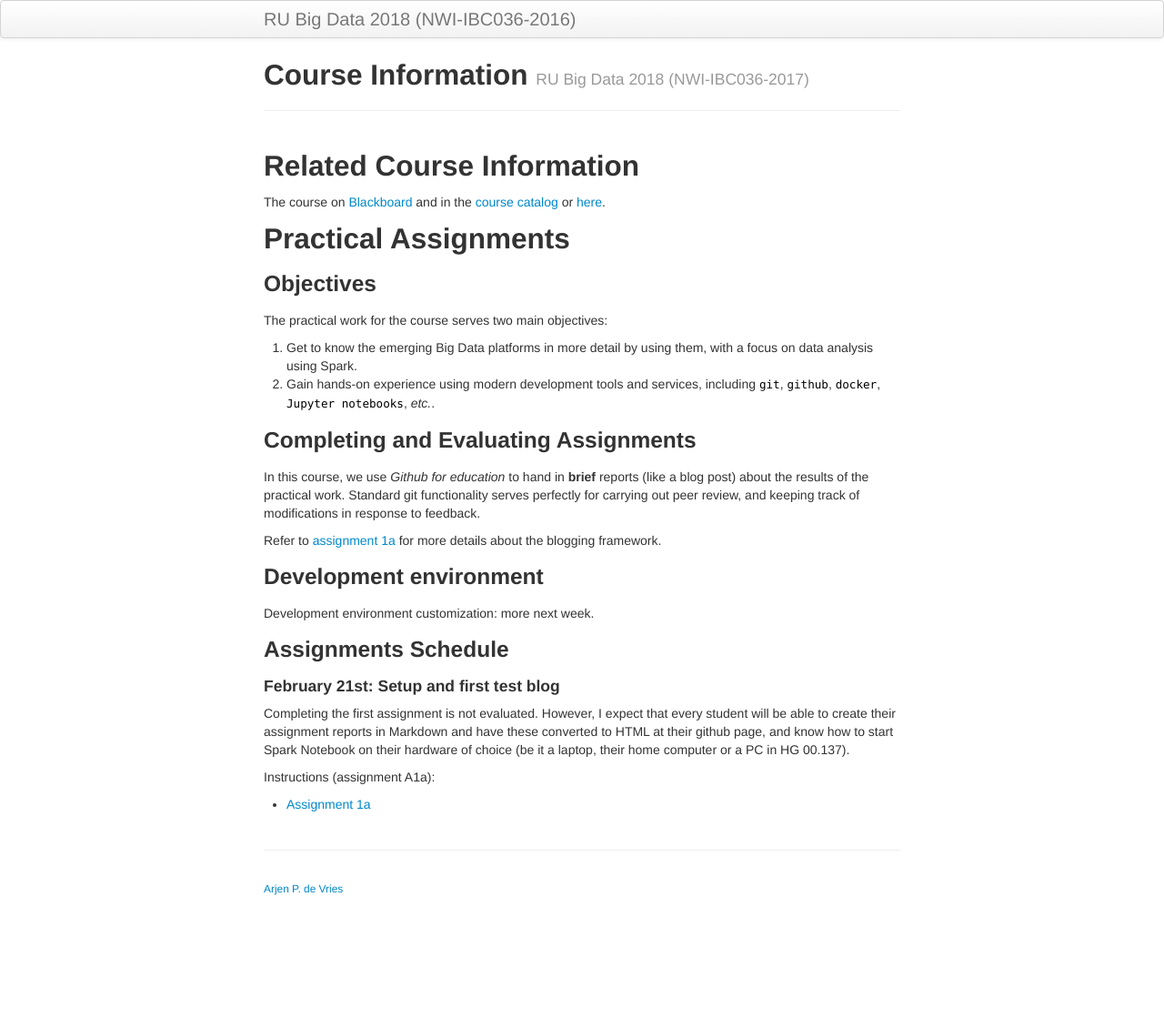
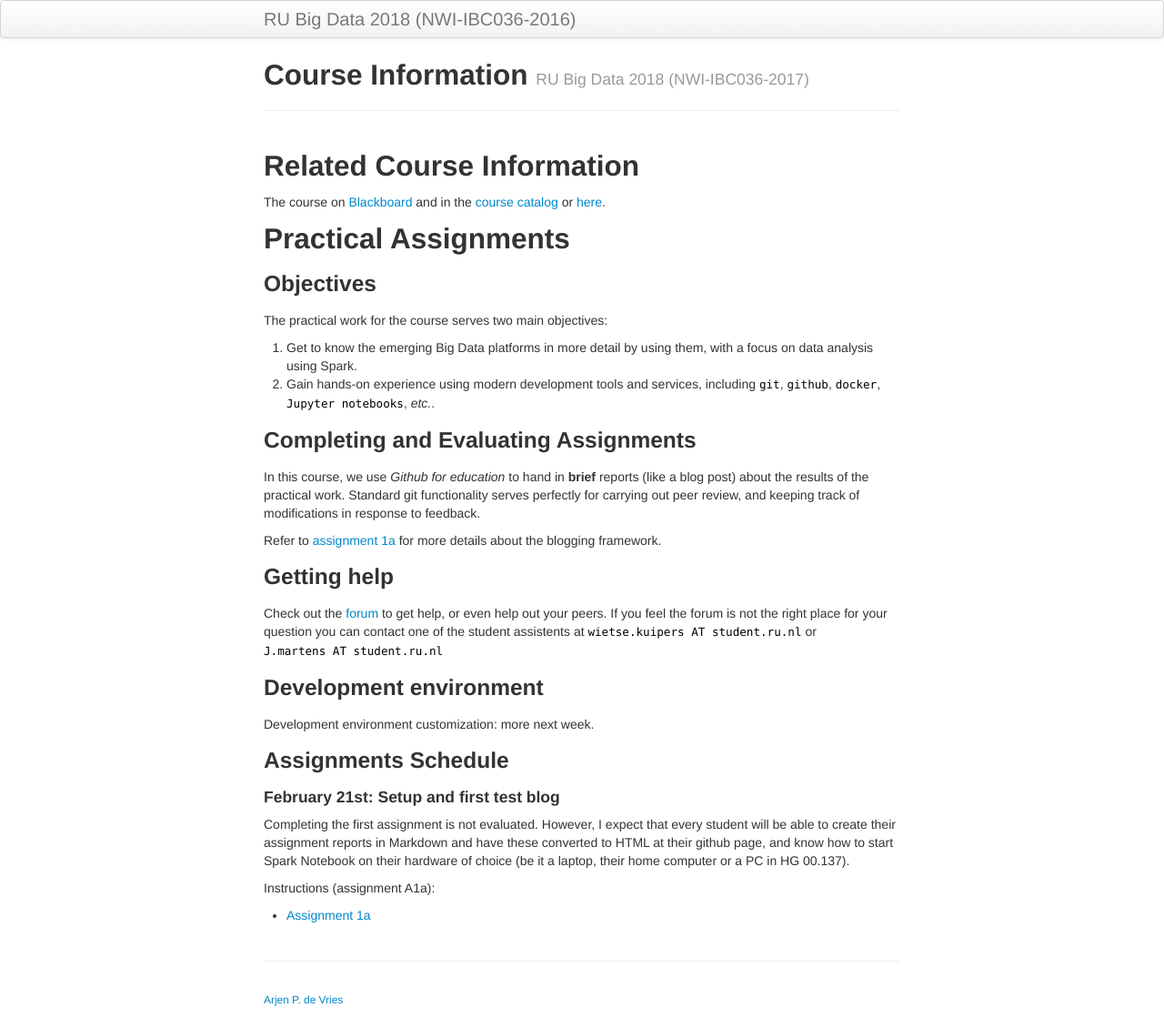
Before and after one commit to Thelukepet/course, a Jekyll site: the page built from index.md, in a window 1280 px wide. Shown: the whole page at 91% size. Built offline with Jekyll 4.4.1, drawn with Linux system fonts in a browser that asks for light colours; before the commit the page ends 997 px from its top, so only the background shows below that.

Commit message:
Add SA contact info/forum link

```diff
--- a/index.md
+++ b/index.md
@@ -30,6 +30,11 @@ modifications in response to feedback.
 
 Refer to [assignment 1a](assignments/A1a-blogging.html) for more details about the blogging framework.
 
+### Getting help
+Check out the [forum](https://github.com/rubigdata/forum-2018) to get help, or even help out your peers.
+If you feel the forum is not the right place for your question you can contact one of the student assistents at
+`wietse.kuipers AT student.ru.nl` or `J.martens AT student.ru.nl`
+
 ### Development environment
 
 Development environment customization: more next week.
```
